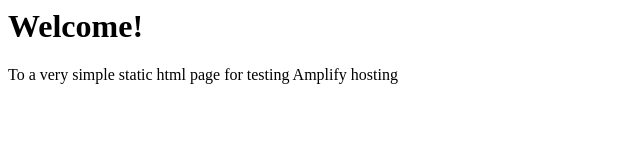
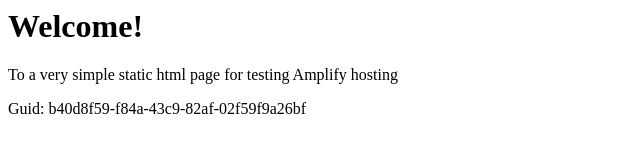
Before and after one commit to aws-aemilia-sfo/Github-PR-Commit-Integration-Test-DoNotTouch-GithubWebhookPreviewCanaryTest-v1-prod-us-west-1, a website: page src/index.html in a window 1280 px wide. Shown: the whole page, without its empty margins (0-640 px from the left). Drawn offline with Linux system fonts and the light colour scheme.

Commit message:
commit from integ tests

```diff
--- a/src/index.html
+++ b/src/index.html
@@ -1,3 +1,5 @@
+
+
 <html lang="en">
 
 <head>
@@ -10,6 +12,6 @@
 <body>
     <h1>Welcome!</h1>
     <p>To a very simple static html page for testing Amplify hosting</p>
-</body>
+    <p>Guid: b40d8f59-f84a-43c9-82af-02f59f9a26bf</p></body>
 
 </html>
```
